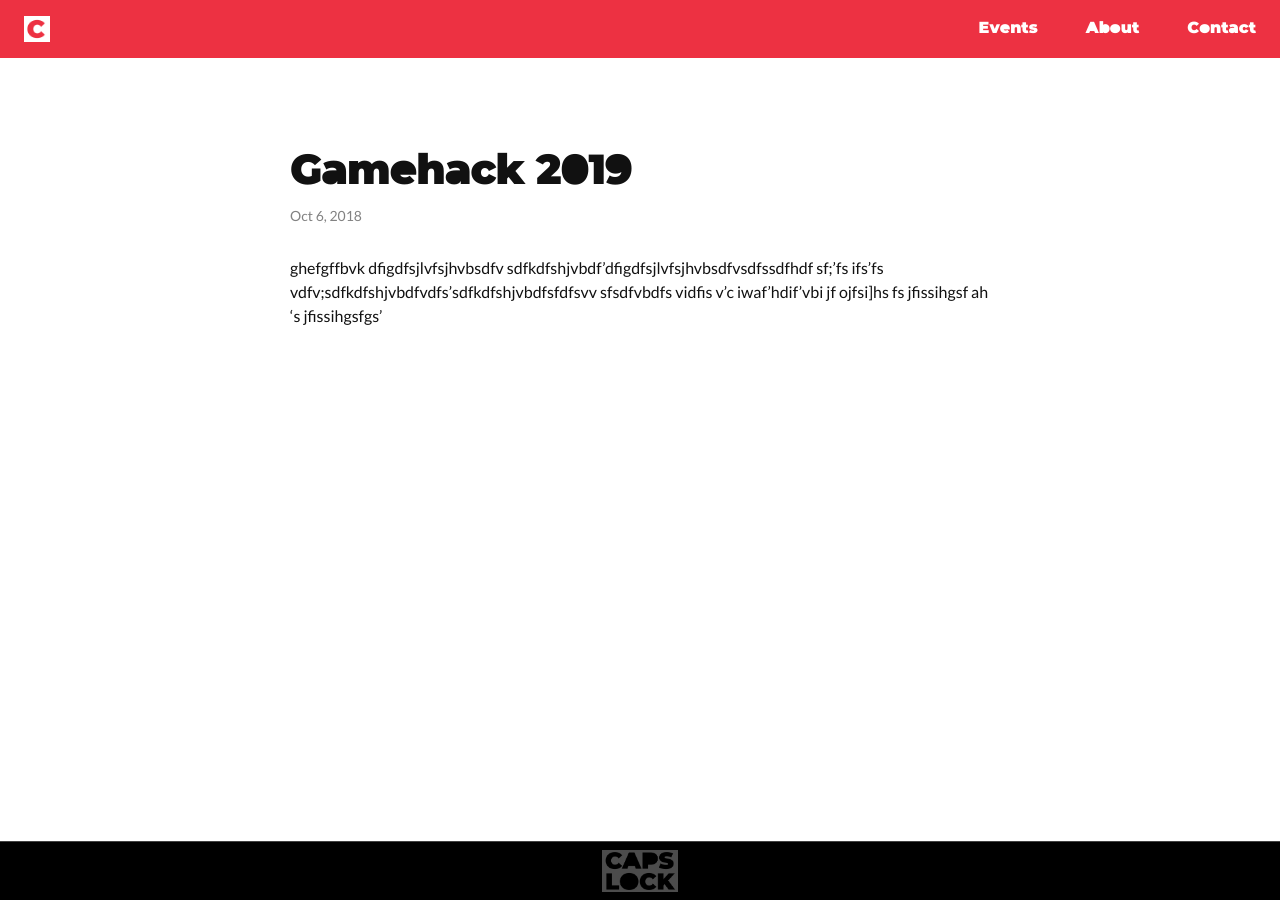
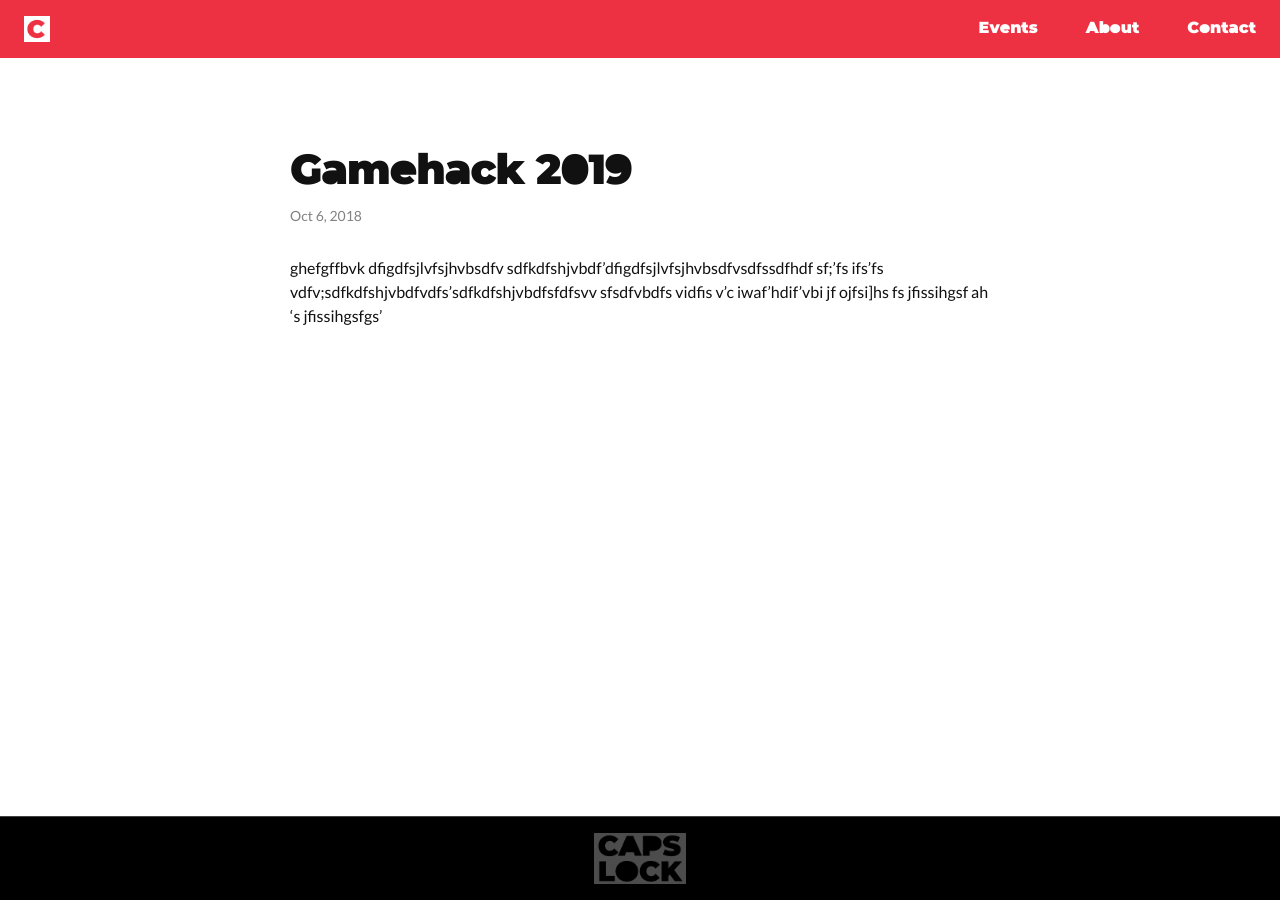
Before and after one commit to capslock-bmdc/capslock-website, a Jekyll site: the page built from _posts/2020-10-06-tester.markdown, in a window 1280 px wide. Built offline with Jekyll 4.4.1, drawn with Linux system fonts in a browser that asks for light colours.

Commit message:
🚧 made homepage responsive

```diff
--- a/_sass/base/_base.scss
+++ b/_sass/base/_base.scss
@@ -8,7 +8,7 @@
 
 html {
     // This defines what 1rem is
-    font-size: 100%; //1 rem = 10px; 10px/16px = 62.5%
+    font-size: 62.5%; //1 rem = 10px; 10px/16px = 62.5%
 
     @include respond(tab-land) { // width < 1200?
         font-size: 56.25%; //1 rem = 9px, 9/16 = 50%
--- a/_sass/components/_features.scss
+++ b/_sass/components/_features.scss
@@ -9,9 +9,17 @@
     img {
       border-radius: 5px;
     }
+
+    @include respond(phone) {
+      display: none;
+    }
   }
   &__text {
     width: 60%;
+
+    @include respond(phone) {
+      width: 100%;
+    }
   }
 
   div {
--- a/_sass/components/_fotter.scss
+++ b/_sass/components/_fotter.scss
@@ -1,8 +1,8 @@
 .fotter {
   width: 100%;
+  padding: 16px;
   &__image {
     width: 92px;
-    padding: 8px;
     display:block;
     margin:auto;
     filter: brightness(0.3);
--- a/_sass/minima/_base.scss
+++ b/_sass/minima/_base.scss
@@ -37,7 +37,7 @@ h2 {
 }
 
 h1 {
-  font-size: 42px;
+  font-size: 5rem;
   letter-spacing: -1px;
   line-height: 1;
 }
--- a/_sass/pages/_index.scss
+++ b/_sass/pages/_index.scss
@@ -1,16 +1,17 @@
 .quote {
-  width: 800px;
+  max-width: 800px;
   margin: 48px auto 0 auto;
   padding: 92px;
   position: relative;
   font-style: italic;
+
   &:before {
       content: '\201C';
       position: absolute;
       top: 0;
       left: 0;
       color: $green;
-      font-size: 300px;
+      font-size: 15rem;
       z-index: -1;
    }
 }
```
